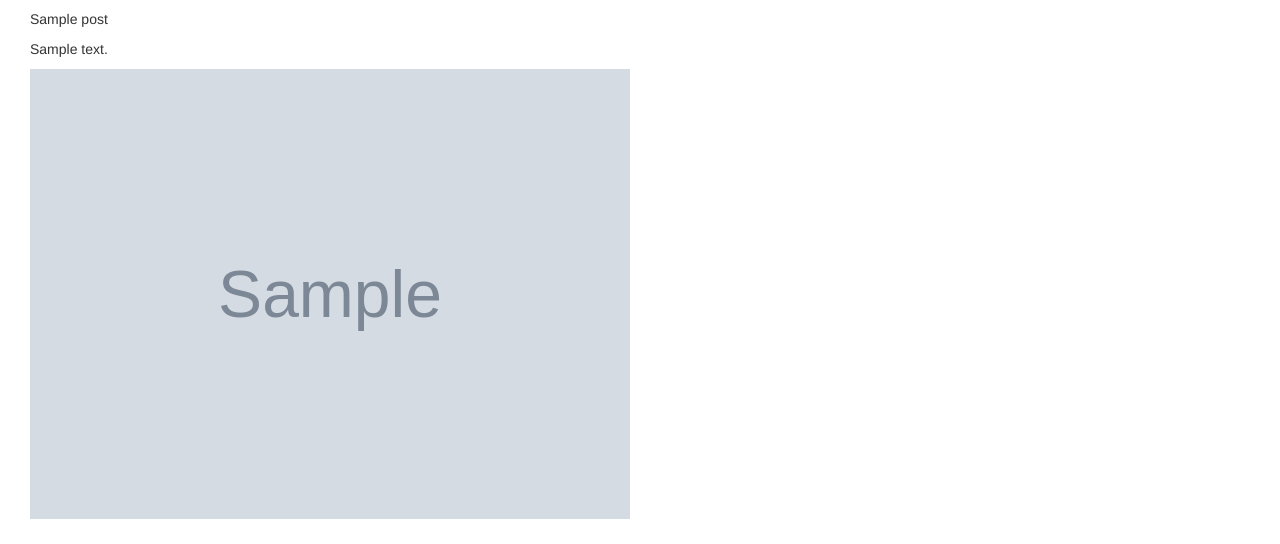
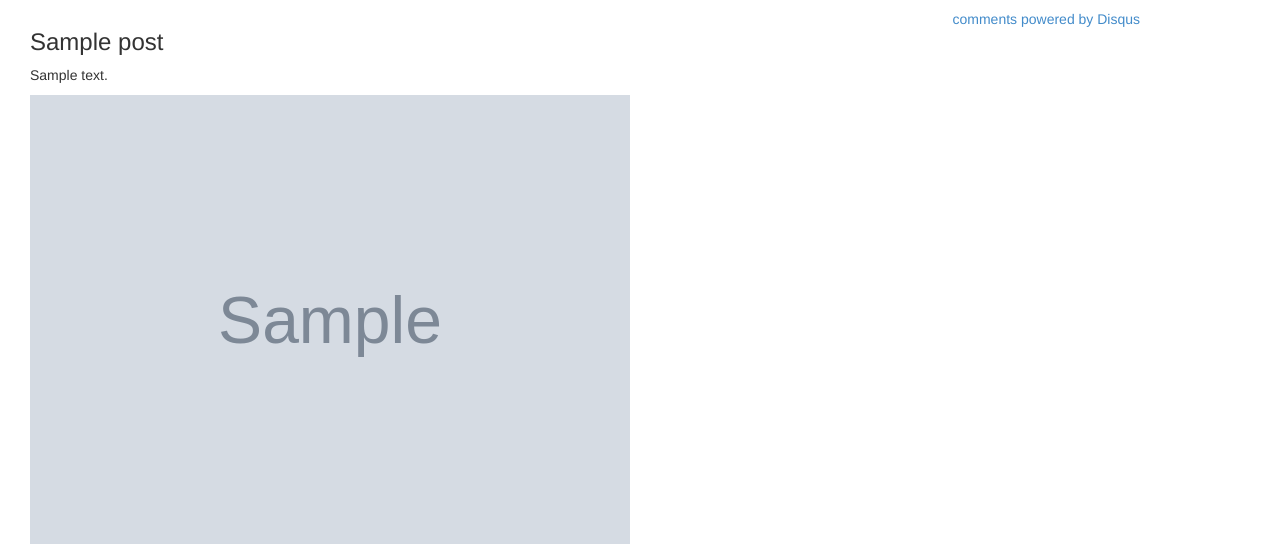
Before and after one commit to aorzh/bioinfo, a Django app: page /post/1/ in a window 1280 px wide. Shown: the part 51-595 px from the top of the page. Run offline with Django 3.2, Linux system fonts and the light colour scheme; tables that the repository leaves empty hold one stand-in row (values such as "Sample post"); grey boxes marked "Sample" are stand-in pictures; parts of the project's set-up code (start-up, migrations or seed data) failed here and were passed over; some libraries are stand-ins or nearby versions.

Commit message:
Add comments

```diff
--- a/bioinfo/settings.py
+++ b/bioinfo/settings.py
@@ -167,3 +167,4 @@
 )
 
 ENDLESS_PAGINATION_PER_PAGE = 12
+DISQUS_WEBSITE_SHORTNAME = 'bio-informatics'
--- a/static/css/bootstrap-fluid-adj.css
+++ b/static/css/bootstrap-fluid-adj.css
@@ -1,4 +1,5 @@
 body {
+    font-family: "Georgia", "Times New Roman", serif;
     padding-top: 60px;
     padding-bottom: 40px;
 }
@@ -28,7 +29,7 @@
 }
 
 .wrap-post h3 {
-    font-family:Arial, Helvetica, sans-serif;
+    font-family: "Georgia", "Times New Roman", serif;
     font-size:18px;
 }
 .wrap-post span {
--- a/statistic/views.py
+++ b/statistic/views.py
@@ -10,8 +10,9 @@
 from statistic.models import UserProfile, Post
 import math
 import datetime
-from django.core.context_processors import csrf
+from django import template
 # import feedparser
+register = template.Library()
 
 
 def index(request):
@@ -38,6 +39,17 @@
     context_dict['post'] = curr_post
 
     return render_to_response('post.html', context_dict, context)
+
+
+@register.inclusion_tag("right.html")
+def right_sidebar(request):
+    context = RequestContext(request)
+    context_dict = {}
+    current_user = request.user
+    pro = UserProfile.objects.get(pk=current_user)
+    context_dict['profile'] = pro
+
+    return render_to_response('right.html', context_dict, context)
 
 
 def register(request):
--- a/templates/post.html
+++ b/templates/post.html
@@ -1,9 +1,27 @@
 {% extends "base.html" %}
 {% load static %}
 {% block content %}
-   <div class="col-md-9">
-        <p>{{ post.title }}</p>
+    <div class="col-md-9">
+        <h3 class="title">{{ post.title }}</h3>
+
         <p>{{ post.body }}</p>
-        <p><img src="{{ MEDIA_URL }}{{ post.image }}" width="600"></p>
-   </div>
+        {% if post.image %}
+            <p><img src="{{ MEDIA_URL }}{{ post.image }}" width="600"></p>
+        {% endif %}
+    </div>
+     <div id="disqus_thread"></div>
+    <script type="text/javascript">
+        /* * * CONFIGURATION VARIABLES: EDIT BEFORE PASTING INTO YOUR WEBPAGE * * */
+        var disqus_shortname = 'bio-informatics'; // required: replace example with your forum shortname
+
+        /* * * DON'T EDIT BELOW THIS LINE * * */
+        (function() {
+            var dsq = document.createElement('script'); dsq.type = 'text/javascript'; dsq.async = true;
+            dsq.src = '//' + disqus_shortname + '.disqus.com/embed.js';
+            (document.getElementsByTagName('head')[0] || document.getElementsByTagName('body')[0]).appendChild(dsq);
+        })();
+    </script>
+    <noscript>Please enable JavaScript to view the <a href="http://disqus.com/?ref_noscript">comments powered by Disqus.</a></noscript>
+    <a href="http://disqus.com" class="dsq-brlink">comments powered by <span class="logo-disqus">Disqus</span></a>
+
 {% endblock %}
--- /dev/null
+++ b/templates/right.html
@@ -0,0 +1,3 @@
+<div class="col-md-3">
+    {{ profile }}
+</div>
```
Also changed, not shown: templates/index.html (+7 -4 lines), media/post_images/9F8FcRhDP90.jpg (added), media/post_images/o7nJiPH4UTQ.jpg (added), static/img/default.jpg (added), 1 other file.
